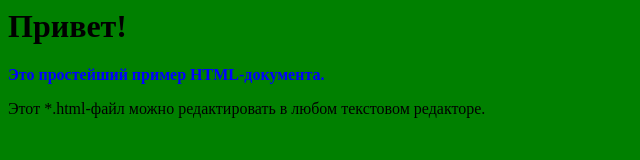
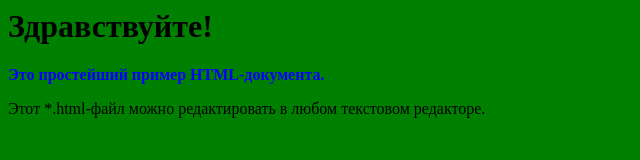
Before and after one commit to Ashterix/iampm14, a plain HTML site: page index.html in a window 1280 px wide. Shown: the whole page, without its empty margins (0-640 px from the left). Drawn offline with Linux system fonts and the light colour scheme.

Commit message:
Edit title

```diff
--- a/index.html
+++ b/index.html
@@ -3,7 +3,7 @@
   <title>Пример 1</title>
 </head>
 <body style="background: green">
-<h1>Привет!</h1>
+<h1>Здравствуйте!</h1>
 <p style="color: blue; font-weight: bold"> Это простейший пример HTML-документа. </p>
 <p> Этот *.html-файл можно редактировать в любом текстовом редакторе.</p>
 </body>
```
